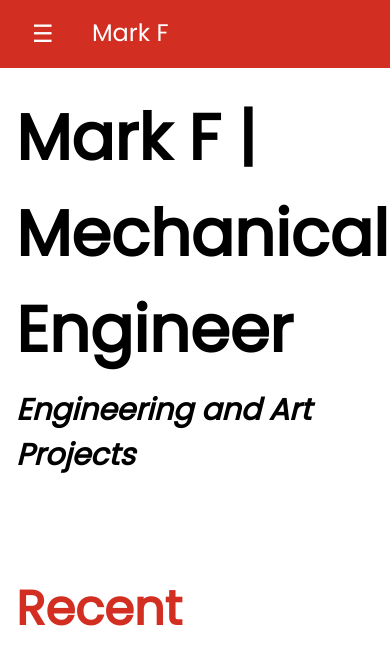
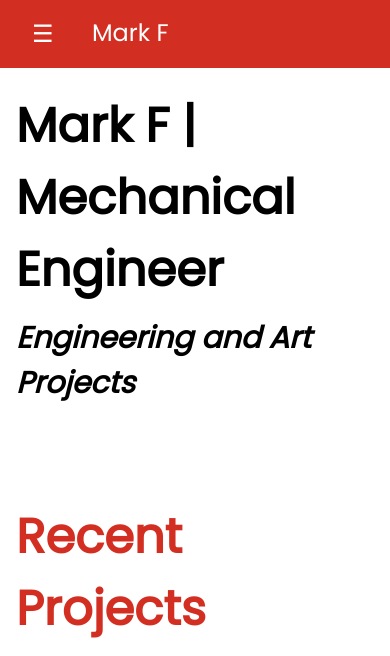
Before and after one commit to userFour/userfour.github.io, a plain HTML site: page index.html in a window 390 px wide. Shown: the top 656 px of the page. Drawn offline with Linux system fonts and the light colour scheme; a script that the page names is missing.

Commit message:
Fix title size on mobile

```diff
--- a/custom.css
+++ b/custom.css
@@ -88,3 +88,9 @@ figcaption {
 .w3-half img:hover {
     box-shadow: 0 0 10px rgba(0, 0, 0, 0.5);
 }
+
+@media screen and (max-width: 993px) {
+    .top-header-mobile {
+        font-size: 48px !important;
+    }
+}
--- a/index.html
+++ b/index.html
@@ -56,7 +56,7 @@
 
   <!-- Header and Recent Projects -->
   <div class="w3-container" style="margin-top:80px">
-    <h1 class="w3-jumbo"><b>Mark F | Mechanical Engineer</b></h1>
+    <h1 class="w3-jumbo top-header-mobile"><b>Mark F | Mechanical Engineer</b></h1>
     <h2><b><i>Engineering and Art Projects</i></b></h2>
   </div>
 
```
